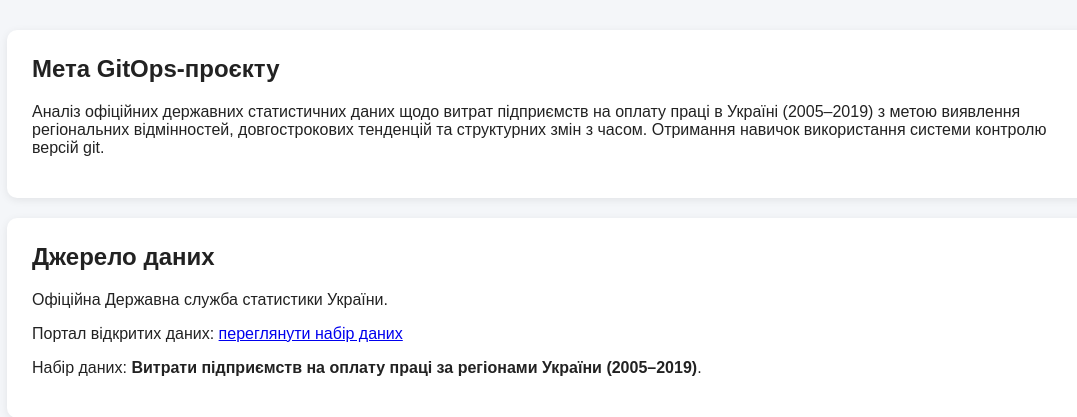
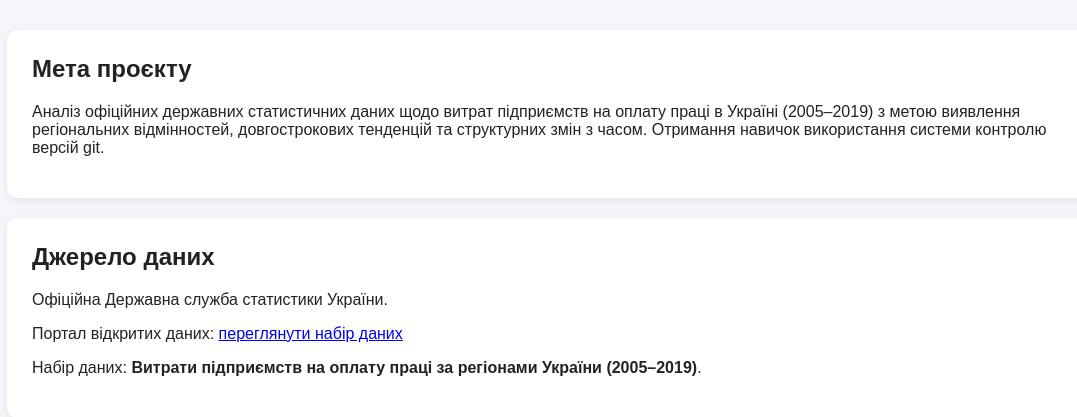
Before and after one commit to AndShelep/labor-costs-ai-analytics, a Flask app: page / in a window 1280 px wide. Shown: the part 105-522 px from the top of the page, without its empty margins (83-1160 px from the left). Run offline with Flask 3, Linux system fonts and the light colour scheme.

Commit message:
Revert "Update web page text via GitOps"
This reverts commit c541fbf28cc714e8f870b23a5881979ef7566fa7.

```diff
--- a/gitops/app/deployment.yaml
+++ b/gitops/app/deployment.yaml
@@ -18,6 +18,3 @@ spec:
           image: andshelep/labor-web:latest
           ports:
             - containerPort: 5000
-          env:
-            - name: APP_VERSION
-              value: "v2"
--- a/web/templates/index.html
+++ b/web/templates/index.html
@@ -19,7 +19,7 @@
 
     <main class="container">
         <section class="card">
-            <h2>Мета GitOps-проєкту</h2>
+            <h2>Мета проєкту</h2>
             <p>
                 Аналіз офіційних державних статистичних даних щодо витрат підприємств
                 на оплату праці в Україні (2005–2019) з метою виявлення регіональних
```
